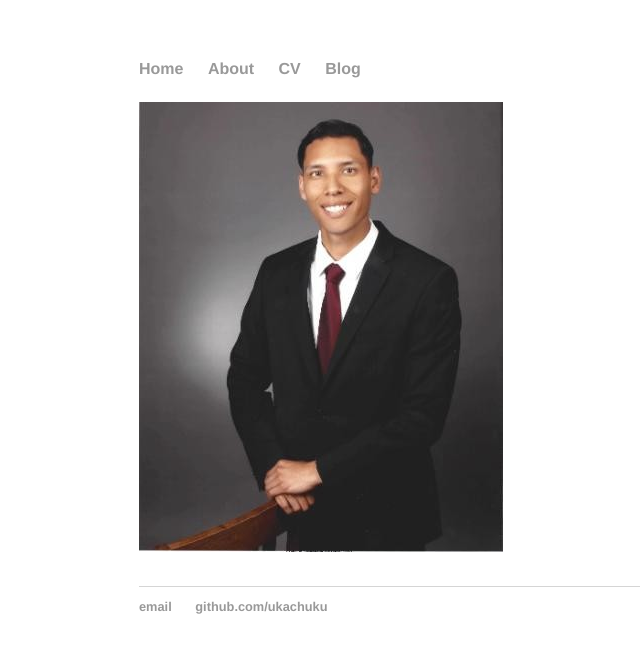
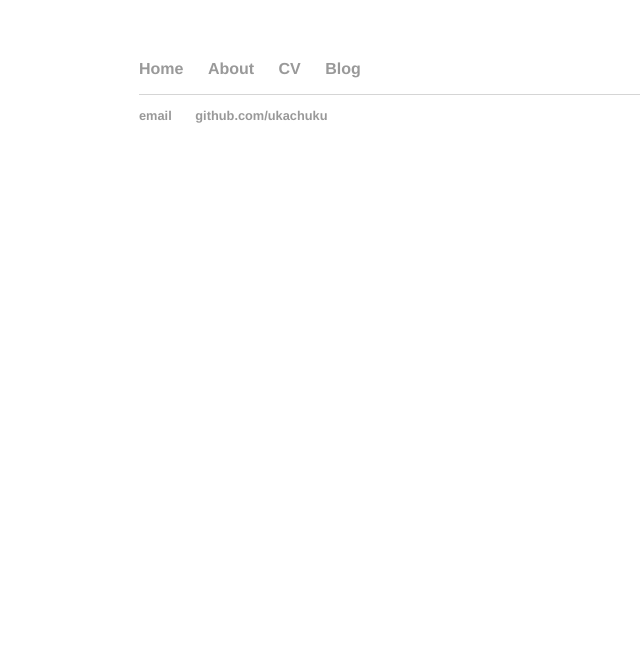
Before and after one commit to Ukachuku/Ukachuku.github.io, a Jekyll site: the page built from cv.md, in a window 1280 px wide. Shown: the top 653 px of the page, without its empty margins (53-693 px from the left). Built offline with Jekyll 4.4.1, drawn with Linux system fonts in a browser that asks for light colours; our own code applies the rules of GitHub Pages for plain Markdown files.

Commit message:
Update cv.md

```diff
--- a/cv.md
+++ b/cv.md
@@ -9,5 +8,3 @@ header:
     - label: "More Info"
       url: "https://unsplash.com"
 ---
-
-![]({{ site.url }}/assets/professionalphoto.png)
```
Also changed, not shown: other parts of cv.md (+0 -1 lines).
